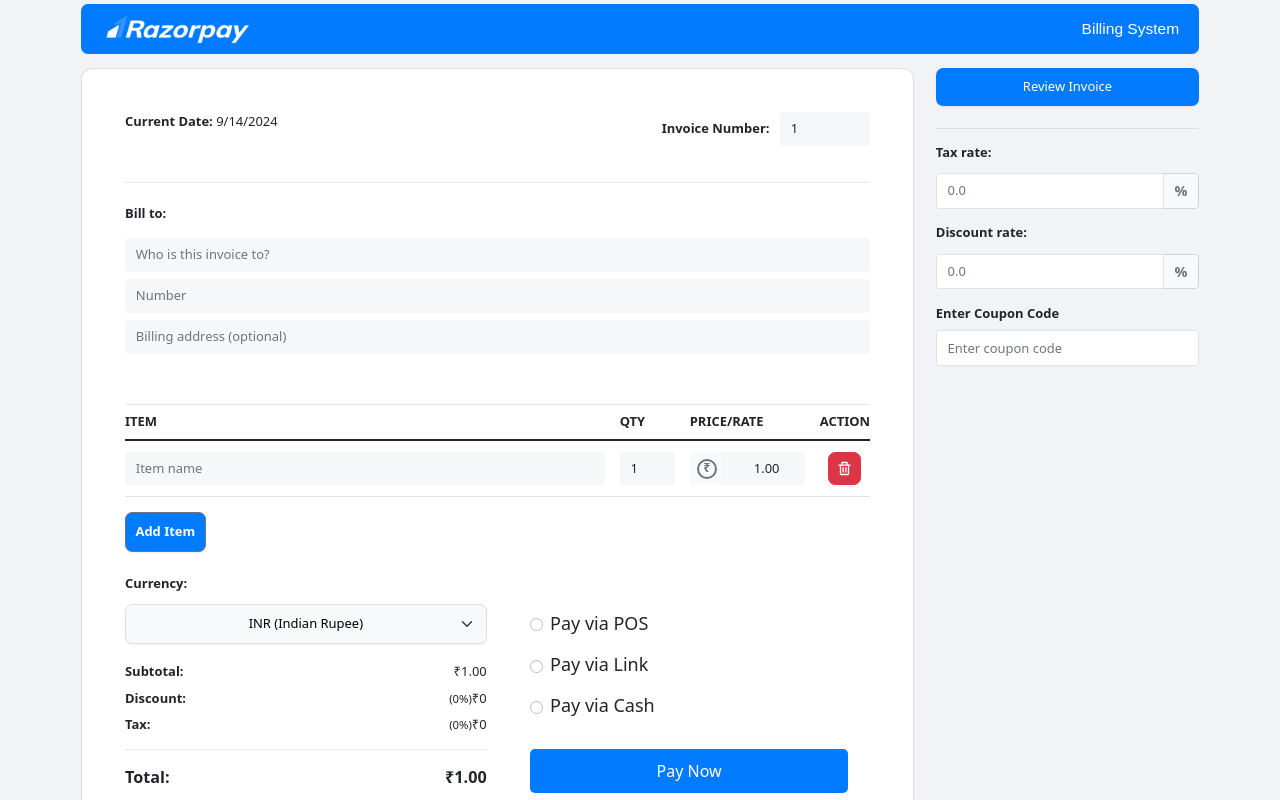
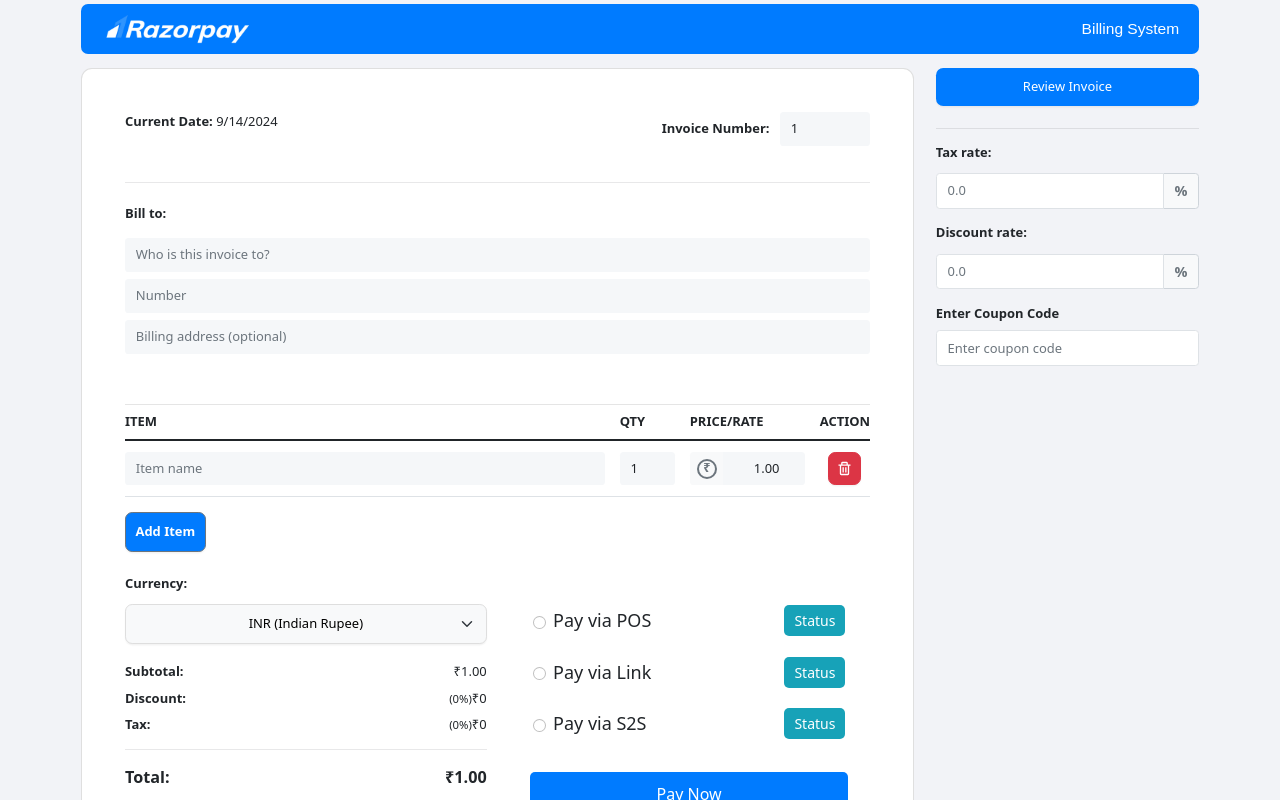
Before and after one commit to shivaay7/RAYZ-THE-BAR, a React (Create React App) app: page / in a window 1280 px wide. Shown: the top 800 px of the page. Built offline with nearby package versions, Linux system fonts and the light colour scheme.

Commit message:
Update options.js

```diff
--- a/src/components/options.js
+++ b/src/components/options.js
@@ -1,26 +1,21 @@
 import React, { useState } from 'react';
 import 'bootstrap/dist/css/bootstrap.min.css';
-import { payViaPos, sendPaymentLink , collectApi} from './PaymentAPI';
+import { payViaPos, sendPaymentLink } from './PaymentAPI';
 import alert from "sweetalert";
 
 const PaymentButtons = (props) => {
-
-
   const [selectedOption, setSelectedOption] = useState('');
 
   const handleRadioChange = (event) => {
     setSelectedOption(event.target.value);
-    // abhishek bhai yaha pe api options add kr lena aap
     console.log(`Selected payment option: ${event.target.value}`);
   };
 
   const handlePayNow = (event) => {
-    // yahan pe pay now ka logic aa jayega
-
     const invoiceData = {
       invoiceNumber: props.invoiceNumber,
       billTo: props.billTo,
-      billToNumber: props.billToNumber,
+      billToEmail: props.billToEmail,
       billToAddress: props.billToAddress,
       items: props.items,
       subTotal: props.subTotal,
@@ -32,31 +27,67 @@
 
     switch (selectedOption) {
       case 'POS':
-        payViaPos(event,invoiceData)
+        payViaPos(event, invoiceData);
         setSelectedOption("");
         break;
       case 'Link':
-        sendPaymentLink(event,invoiceData)
-        setSelectedOption(""); break;
+        sendPaymentLink(event, invoiceData);
+        setSelectedOption("");
+        break;
       case 'Cash':
-        collectApi(event,invoiceData)
-        setSelectedOption(""); break;
+        alert({icon: "success", title: "Payment is Successful", dangerMode: false, confirmButtonText: "ok"});
+        setSelectedOption("");
+        break;
       default:
         alert({
-          icon: "error", title: "Please Choose Appropiate Option to Pay", dangerMode: true, confirmButtonText: "ok",
+          icon: "error", title: "Please Choose an Appropriate Option to Pay", dangerMode: true, confirmButtonText: "ok",
         });
         setSelectedOption("");
-
     }
     console.log(`Paying now using: ${selectedOption}`);
   };
 
+  const checkStatusApi = async (paymentMethod) => {
+    // Placeholder for API status check functions
+    switch (paymentMethod) {
+      case 'POS':
+        alert("Checked status for POS API");
+        break;
+      case 'Link':
+        alert("Checked status for Link API");
+        break;
+      case 'Cash':
+        alert("Checked status for Cash API");
+        break;
+      default:
+        alert("Invalid payment method");
+    }
+  };
 
+  const paymentOptionStyle = {
+    padding: '3px',
+    borderRadius: '5px',
+    transition: 'background-color 0.3s',
+    cursor: 'pointer',
+    width: '100%',
+  };
+
+  const selectedStyle = {
+    backgroundColor: '#e0f7fa', // Light blue background
+  };
 
   return (
     <div className="container pt-3">
-      <div className="pt-md-3 pt-xl-4">
-        <div className="d-flex align-items-center mb-3">
+      <div className="row">
+        <div className="col-lg-12">
+          <div className="pt-md-3 pt-xl-8">
+            {/* Payment Option: Pay via POS */}
+            <div
+              style={{ ...paymentOptionStyle, ...(selectedOption === 'POS' ? selectedStyle : {}) }}
+              className="d-flex align-items-center justify-content-between mb-3"
+              onClick={() => setSelectedOption('POS')}
+            >
+              <div className="d-flex align-items-center">
                 <input
                   type="radio"
                   id="payViaPOS"
@@ -74,7 +105,29 @@
                   Pay via POS
                 </label>
               </div>
-        <div className="d-flex align-items-center mb-3">
+              <button
+                onClick={() => checkStatusApi('POS')}
+                style={{
+                  backgroundColor: '#17a2b8',
+                  color: 'white',
+                  border: 'none',
+                  borderRadius: '5px',
+                  padding: '5px 10px',
+                  fontSize: '14px',
+                  cursor: 'pointer',
+                }}
+              >
+                Status
+              </button>
+            </div>
+
+            {/* Payment Option: Pay via Link */}
+            <div
+              style={{ ...paymentOptionStyle, ...(selectedOption === 'Link' ? selectedStyle : {}) }}
+              className="d-flex align-items-center justify-content-between mb-3"
+              onClick={() => setSelectedOption('Link')}
+            >
+              <div className="d-flex align-items-center">
                 <input
                   type="radio"
                   id="payViaLink"
@@ -92,7 +145,29 @@
                   Pay via Link
                 </label>
               </div>
-        <div className="d-flex align-items-center mb-3">
+              <button
+                onClick={() => checkStatusApi('Link')}
+                style={{
+                  backgroundColor: '#17a2b8',
+                  color: 'white',
+                  border: 'none',
+                  borderRadius: '5px',
+                  padding: '5px 10px',
+                  fontSize: '14px',
+                  cursor: 'pointer',
+                }}
+              >
+                Status
+              </button>
+            </div>
+
+            {/* Payment Option: Pay via Cash */}
+            <div
+              style={{ ...paymentOptionStyle, ...(selectedOption === 'Cash' ? selectedStyle : {}) }}
+              className="d-flex align-items-center justify-content-between mb-3"
+              onClick={() => setSelectedOption('Cash')}
+            >
+              <div className="d-flex align-items-center">
                 <input
                   type="radio"
                   id="payViaCash"
@@ -107,9 +182,26 @@
                   className="form-check-label"
                   style={{ fontSize: '18px' }}
                 >
-            Pay via Cash
+                  Pay via S2S
                 </label>
               </div>
+              <button
+                onClick={() => checkStatusApi('Cash')}
+                style={{
+                  backgroundColor: '#17a2b8',
+                  color: 'white',
+                  border: 'none',
+                  borderRadius: '5px',
+                  padding: '5px 10px',
+                  fontSize: '14px',
+                  cursor: 'pointer',
+                }}
+              >
+                Status
+              </button>
+            </div>
+
+            {/* Pay Now Button */}
             <button
               onClick={handlePayNow}
               style={{
@@ -129,6 +221,8 @@
             </button>
           </div>
         </div>
+      </div>
+    </div>
   );
 };
 
```
Lines whose indentation alone changed are shown as unchanged.
